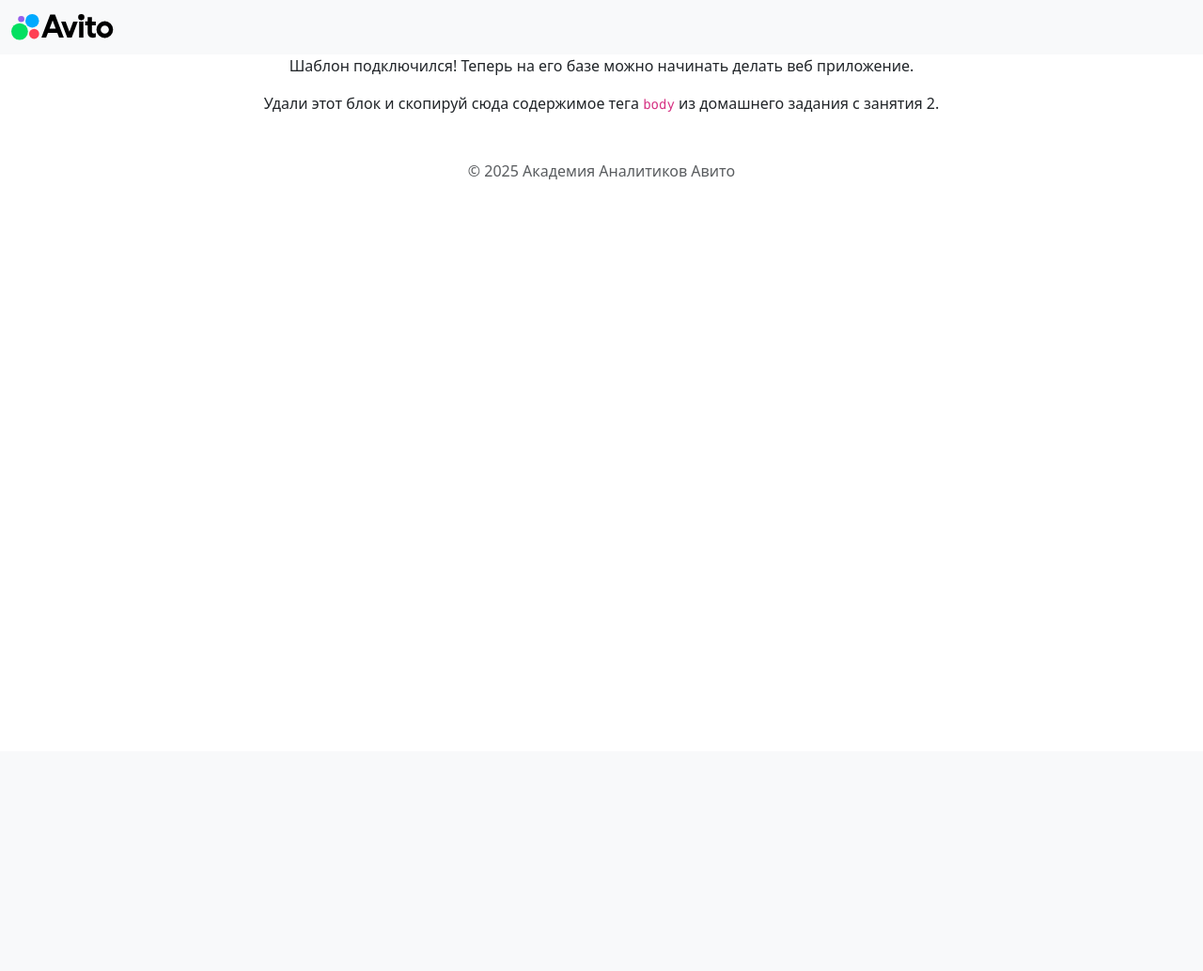
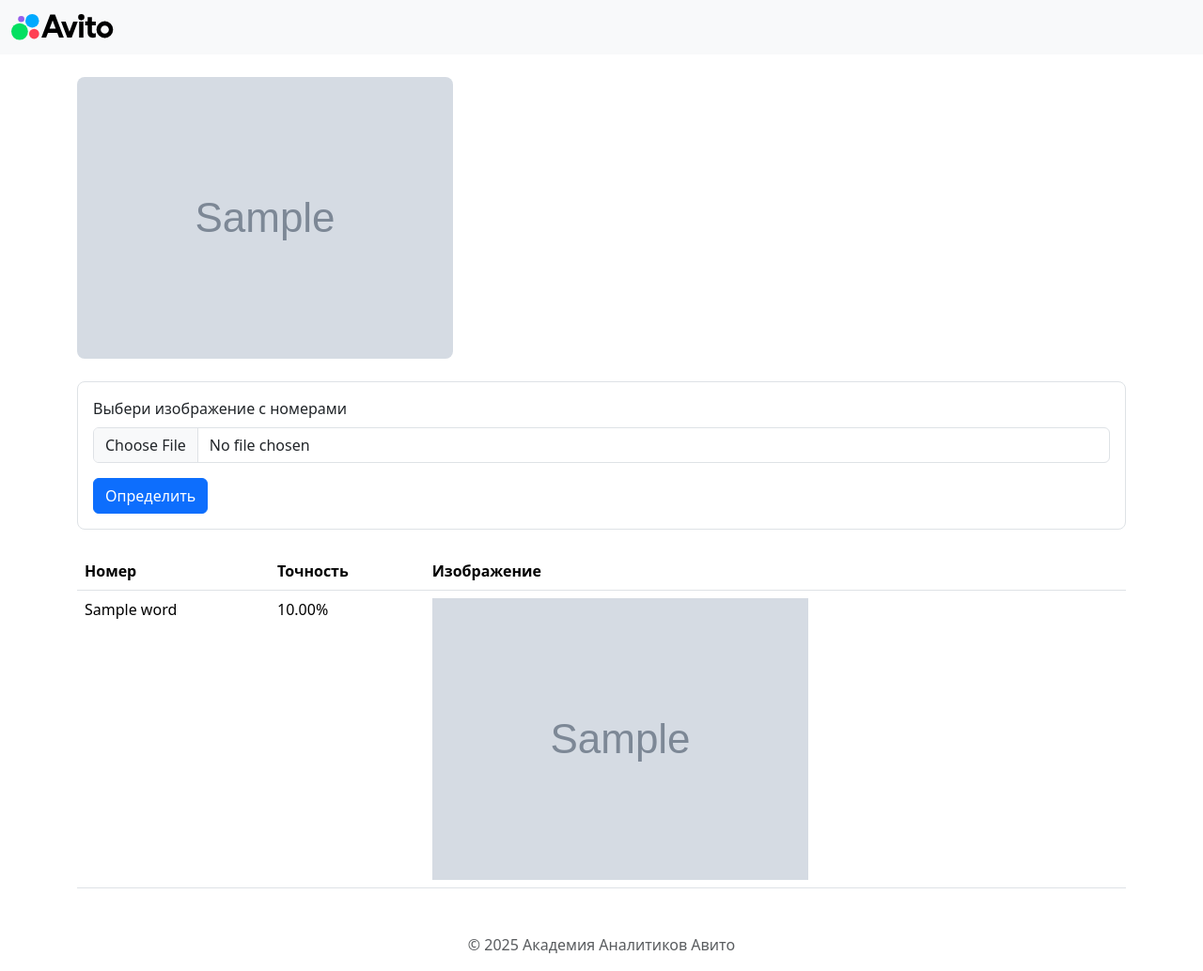
Before and after one commit to ADemkin/aaa-frontend-app, a FastAPI app: template templates/index.html in a window 1280 px wide. Shown: the whole page at 94% size. Before the commit the page ends 191 px from the top, so only its background shows below. Run offline with FastAPI, Linux system fonts and the light colour scheme; the template is opened without the code that fills it: most values are stand-ins (such as "Sample title", 1, 10 or a date in 2020); grey boxes marked "Sample" are stand-in pictures.

Commit message:
add homework

```diff
--- a/lib/app.py
+++ b/lib/app.py
@@ -18,17 +18,19 @@ app.mount("/static", StaticFiles(directory="static"))
 templates = Jinja2Templates(directory="templates")
 
 
+def get_err_dict(err: Exception) -> dict:
+    err_dict = {"exception": err.__class__.__name__, "text": str(err)}
+    return err_dict
+
+
 @app.get("/", response_class=HTMLResponse)
 def get_index(request: Request) -> Response:
-    return Response(
-        content=f"""
-            <h1>Работает!</h1>
-            <p>теперь загляни в <pre>{__name__.replace(".", "/")}.py</pre></p>
-            <!-- а этот код можно удалить -->
-        """,
-        media_type="text/html",
-    )
-    # return templates.TemplateResponse(request, "index.html")
+    ctx: dict = {}
+    try:
+        return templates.TemplateResponse(request, "index.html")
+    except Exception as err:
+        ctx.update(error=get_err_dict(err))
+        return templates.TemplateResponse(request, "index.html", ctx)
 
 
 @app.post("/", response_class=HTMLResponse)
@@ -58,5 +60,5 @@ def infer_model(
             words=words,
         )
     except Exception as err:
-        ctx.update(error=str(err))
+        ctx.update(error=get_err_dict(err))
     return templates.TemplateResponse(request, "index.html", ctx)
--- a/templates/index.html
+++ b/templates/index.html
@@ -9,6 +9,7 @@
       rel="stylesheet"
     />
   </head>
+
   <body>
     <nav class="navbar bg-light">
       <div class="container-fluid">
@@ -18,18 +19,74 @@
       </div>
     </nav>
 
-    <!-- этот блок можно удалять -->
-    <div class="container">
-      <p class="text-center">
-        Шаблон подключился! Теперь на его базе можно начинать делать веб
-        приложение.
-      </p>
-      <p class="text-center">
-        Удали этот блок и скопируй сюда содержимое тега <code>body</code> из
-        домашнего задания с занятия 2.
-      </p>
+    {% if not words and not error and not image %}
+    <div class="container mt-4">
+        <h1 class="display-1 text-center">Определи номер по изображению!</h1>
     </div>
-    <!-- блок выше можно удалять -->
+    {% endif %}
+
+    {% if error %}
+    <div class="container mt-4">
+      <div class="alert alert-danger" role="alert">
+        <h3>{{ error.exception }}</h3>
+        <div>{{ error.text }}</div>
+      </div>
+    </div>
+    {% endif %}
+
+    {% if image %}
+    <div class="container mt-4">
+        <img
+            class="img-fluid rounded-3"
+            src="{{ image }}"
+            alt="car_num_welcome_img"
+        />
+    </div>
+    {% endif %}
+
+    <div class="container mt-4">
+        <form class="border rounded-3 p-3" method="post" enctype="multipart/form-data">
+            <div class="mb-3">
+                <label for="formFile" class="form-label">
+                  Выбери изображение с номерами
+                </label>
+                <input class="form-control" type="file" name="file" id="formFile">
+            </div>
+
+            <button type="submit" class="btn btn-primary">Определить</button>
+        </form>
+    </div>
+
+    {% if words %}
+    <div class="container mt-4">
+        <table class="table">
+            <thead>
+              <tr>
+                <th scope="col">Номер</th>
+                <th scope="col">Точность</th>
+                <th scope="col">Изображение</th>
+              </tr>
+            </thead>
+            <tbody>
+              {% for word in words %}
+              <tr>
+                <td>{{ word.word }}</td>
+                <td class="
+                {% if word.accuracy > 0.95 %}
+                table-success
+                {% elif word.accuracy > 0.85 %}
+                table-warning
+                {% elif word.accuracy < 0.5 %}
+                table-danger
+                {% endif %}">{{ "%2.2f" | format(word.accuracy * 100) }}%</td>
+                <td><img src="{{ word.image }}" /></td>
+              </tr>
+              {% endfor %}
+            </tbody>
+          </table>
+    </div>
+    {% endif %}
+
 
     <footer class="container mt-5">
       <p class="text-center text-muted">© 2025 Академия Аналитиков Авито</p>
```
